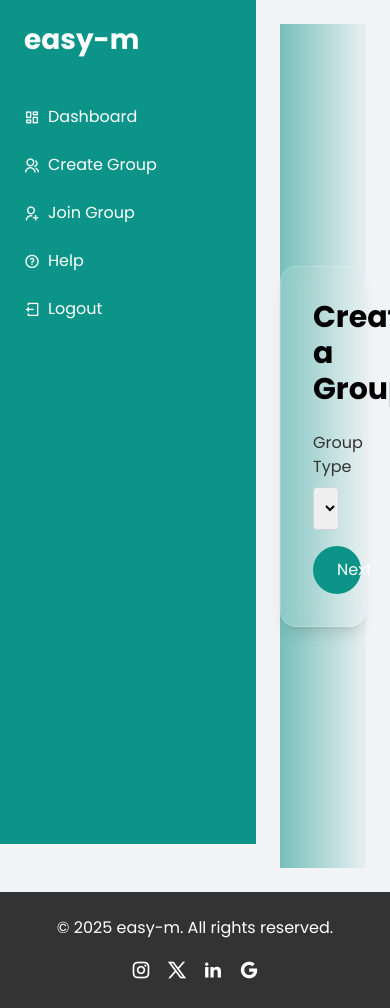
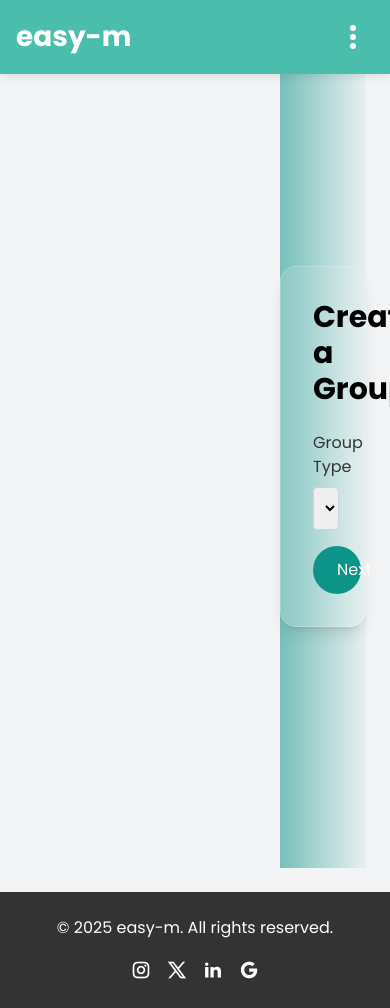
Before and after one commit to StewieC/easy-m, a Django app: page /create-group/ in a window 390 px wide; the page is wider, and only the part inside the window is pictured. Run offline with Django 5.2, Linux system fonts and the light colour scheme; the visitor is signed in with stand-in values (Sample User, id 1); some libraries are stand-ins or nearby versions.

Commit message:
Add mobile header and sidebar functionality; enhance layout for better responsiveness

```diff
--- a/contributions/static/css/style.css
+++ b/contributions/static/css/style.css
@@ -11,11 +11,83 @@ body {
     background-color: #F7F7F7; /* Warm Gray */
 }
 
+/* Mobile Header */
+.mobile-header {
+    display: none; /* Hidden by default */
+    position: fixed;
+    top: 0;
+    left: 0;
+    width: 100%;
+    background-color: #4ABDAC; /* Teal-600 */
+    padding: 1rem;
+    display: flex;
+    justify-content: space-between;
+    align-items: center;
+    z-index: 1000;
+    box-shadow: 0 2px 10px rgba(0, 0, 0, 0.1);
+}
+
+@media (max-width: 1023px) { /* Phones and tablets */
+    .mobile-header {
+        display: flex;
+    }
+}
+
 /* Logo */
 .logo {
     font-size: 1.75rem;
     font-weight: 700;
     color: white;
+}
+
+/* Kebab Menu Icon (Three Vertical Dots) */
+.menu-icon {
+    display: flex;
+    flex-direction: column;
+    justify-content: space-between;
+    width: 24px;
+    height: 24px;
+    cursor: pointer;
+}
+
+.menu-icon span {
+    width: 6px;
+    height: 6px;
+    background-color: white;
+    border-radius: 50%;
+    transition: all 0.3s ease;
+}
+
+/* Sidebar */
+.sidebar {
+    transition: transform 0.3s ease;
+}
+
+@media (max-width: 1023px) { /* Phones and tablets */
+    .sidebar {
+        transform: translateX(-100%); /* Hidden by default */
+    }
+    .sidebar.active {
+        transform: translateX(0); /* Slide in when active */
+    }
+}
+
+@media (min-width: 1024px) { /* Desktops */
+    .sidebar {
+        transform: translateX(0); /* Always visible */
+    }
+}
+
+/* Main Content */
+main {
+    transition: margin-left 0.3s ease;
+}
+
+@media (max-width: 1023px) {
+    main {
+        margin-left: 0 !important; /* Remove sidebar space on small screens */
+        padding-top: 4rem; /* Space for mobile header */
+    }
 }
 
 /* Custom Colors for Tailwind */
@@ -93,6 +165,7 @@ table tbody tr:last-child {
 /* Footer */
 footer {
     background-color: #333333;
+    width: 100%;
 }
 
 /* Gradient Animation */
--- a/contributions/templates/contributions/base.html
+++ b/contributions/templates/contributions/base.html
@@ -13,11 +13,22 @@
     <link rel="stylesheet" href="{% static 'css/style.css' %}">
     <title>{% block title %}easy-m{% endblock %}</title>
 </head>
-<body class="bg-gray-100 font-poppins">
-    {% if user.is_authenticated and not request.path == '/accounts/login/' and not request.path == '/accounts/signup/' %}
-    <div class="fixed inset-y-0 left-0 w-64 bg-teal-600 text-white flex flex-col">
+<body class="bg-gray-100 font-poppins flex flex-col min-h-screen">
+    {% if user.is_authenticated and request.path != '/accounts/login/' and request.path != '/accounts/signup/' %}
+    <!-- Mobile Header -->
+    <header class="mobile-header">
+        <a href="{% url 'dashboard' %}" class="logo">easy-m</a>
+        <div class="menu-icon" onclick="toggleSidebar()">
+            <span></span>
+            <span></span>
+            <span></span>
+        </div>
+    </header>
+
+    <!-- Sidebar -->
+    <div class="fixed inset-y-0 left-0 w-64 bg-teal-600 text-white flex flex-col sidebar">
         <div class="p-6 text-2xl font-bold">
-            <a href="#" class="logo">easy-m</a>
+            <a href="{% url 'dashboard' %}" class="logo">easy-m</a>
         </div>
         <nav class="flex-1">
             <ul class="space-y-2 p-4">
@@ -51,7 +62,8 @@
     </div>
     {% endif %}
 
-    <div class="{% if user.is_authenticated and not request.path == '/accounts/login/' and not request.path == '/accounts/signup/' %}ml-64 p-6{% endif %} min-h-screen">
+    <!-- Main Content -->
+    <div class="{% if user.is_authenticated and request.path != '/accounts/login/' and request.path != '/accounts/signup/' %}ml-64 p-6{% else %}p-6{% endif %} flex-1">
         {% if messages %}
         <div class="messages">
             {% for message in messages %}
@@ -64,8 +76,9 @@
         {% block content %}{% endblock %}
     </div>
 
-    {% if user.is_authenticated and not request.path == '/accounts/login/' and not request.path == '/accounts/signup/' %}
-    <footer class="bg-charcoal text-white p-6">
+    <!-- Footer -->
+    {% if user.is_authenticated and request.path != '/accounts/login/' and request.path != '/accounts/signup/' %}
+    <footer class="bg-charcoal text-white p-6 mt-auto">
         <div class="container mx-auto flex flex-col md:flex-row justify-between items-center">
             <div class="mb-4 md:mb-0">
                 <p>© 2025 easy-m. All rights reserved.</p>
@@ -80,6 +93,12 @@
     </footer>
     {% endif %}
 
+    <!-- JavaScript to Toggle Sidebar -->
+    <script>
+        function toggleSidebar() {
+            document.querySelector('.sidebar').classList.toggle('active');
+        }
+    </script>
     <script src="https://unpkg.com/scrollreveal"></script>
     <script src="{% static 'js/script.js' %}"></script>
 </body>
```
Also changed, not shown: contributions/static/js/script.js (added).
